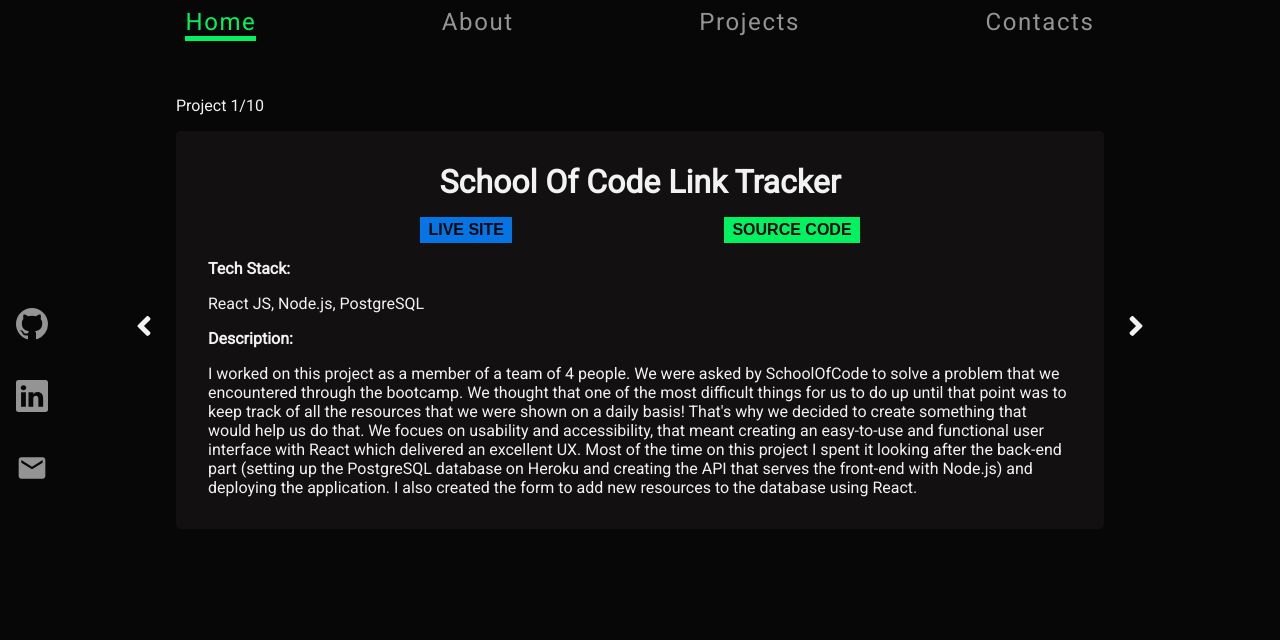
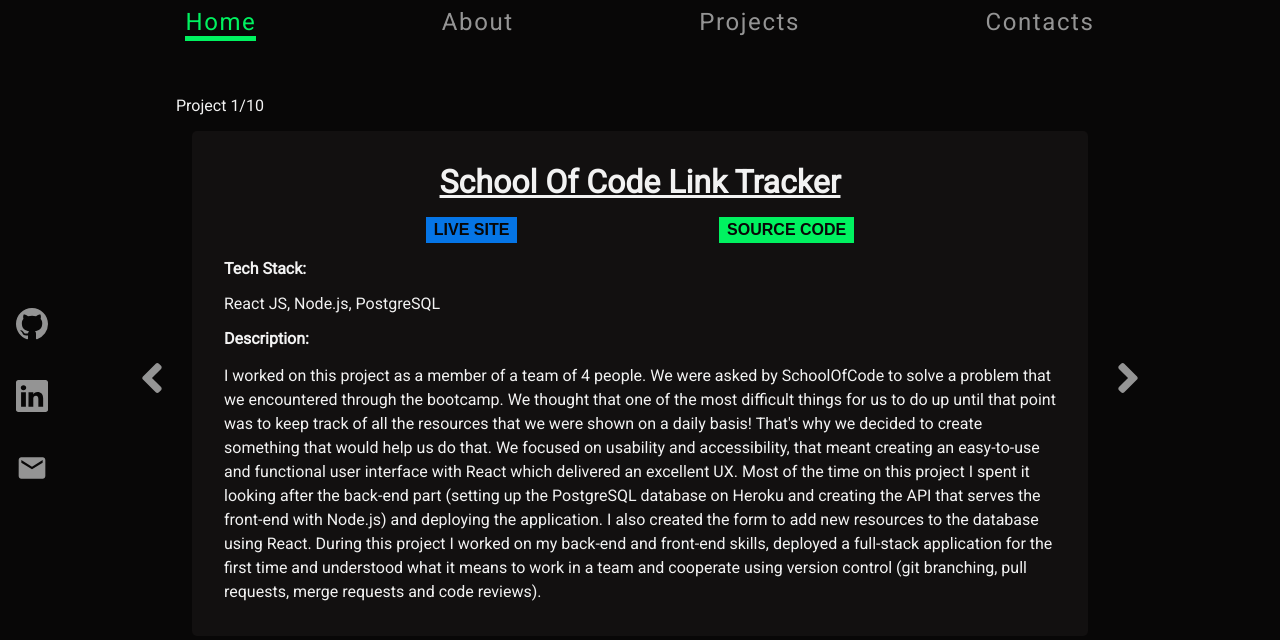
Before and after one commit to ValerioCipolla/portfolio, a Next.js app: page /projects in a window 1280 px wide. Shown: the top 640 px of the page. Built offline with nearby package versions, Linux system fonts and the light colour scheme.

Commit message:
changed arrows

```diff
--- a/data/data.js
+++ b/data/data.js
@@ -5,6 +5,6 @@
     sourceLink: "https://github.com/ValerioCipolla/soc-link-tracker-full-stack",
     techStack: "React JS, Node.js, PostgreSQL",
     description:
-      "I worked on this project as a member of a team of 4 people. We were asked by SchoolOfCode to solve a problem that we encountered through the bootcamp. We thought that one of the most difficult things for us to do up until that point was to keep track of all the resources that we were shown on a daily basis! That's why we decided to create something that would help us do that. We focues on usability and accessibility, that meant creating an easy-to-use and functional user interface with React which delivered an excellent UX. Most of the time on this project I spent it looking after the back-end part (setting up the PostgreSQL database on Heroku and creating the API that serves the front-end with Node.js) and deploying the application. I also created the form to add new resources to the database using React.",
+      "I worked on this project as a member of a team of 4 people. We were asked by SchoolOfCode to solve a problem that we encountered through the bootcamp. We thought that one of the most difficult things for us to do up until that point was to keep track of all the resources that we were shown on a daily basis! That's why we decided to create something that would help us do that. We focused on usability and accessibility, that meant creating an easy-to-use and functional user interface with React which delivered an excellent UX. Most of the time on this project I spent it looking after the back-end part (setting up the PostgreSQL database on Heroku and creating the API that serves the front-end with Node.js) and deploying the application. I also created the form to add new resources to the database using React. During this project I worked on my back-end and front-end skills, deployed a full-stack application for the first time and understood what it means to work in a team and cooperate using version control (git branching, pull requests, merge requests and code reviews).",
   },
 ];
--- a/styles/project.module.css
+++ b/styles/project.module.css
@@ -24,6 +24,7 @@
 
 .title {
   text-align: center;
+  text-decoration: underline;
 }
 
 .slider {
@@ -38,7 +39,16 @@
 }
 
 .arrow {
-  font-size: 2rem;
+  font-size: 3rem;
+  opacity: 0.6;
+}
+
+.arrow:hover {
+  opacity: 1;
+  cursor: pointer;
+}
+.description {
+  line-height: 1.5;
 }
 
 @media (max-width: 700px) {
```
